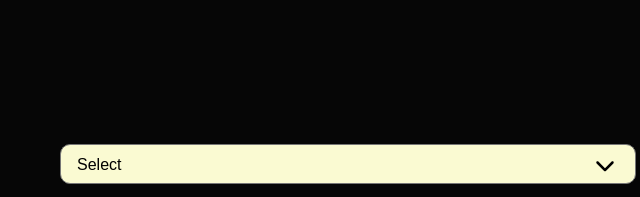
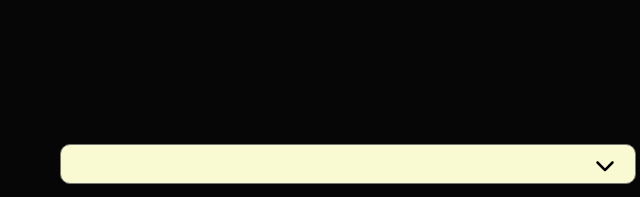
Before and after one commit to Rahul0070050/text-to-speech, a plain HTML site: page index.html in a window 1280 px wide. Shown: the top 197 px of the page, 612-1252 px from the left. Drawn offline with nearby package versions, Linux system fonts and the light colour scheme; a web font is replaced by a local one.

Commit message:
html updated

```diff
--- a/index.html
+++ b/index.html
@@ -44,7 +44,6 @@
         </div>
         <div class="speach-section col-md-6">
           <select name="" id="select">
-            <option value="">Select</option>
           </select>
 
           <textarea
```
Also changed, not shown: 2 other files.
